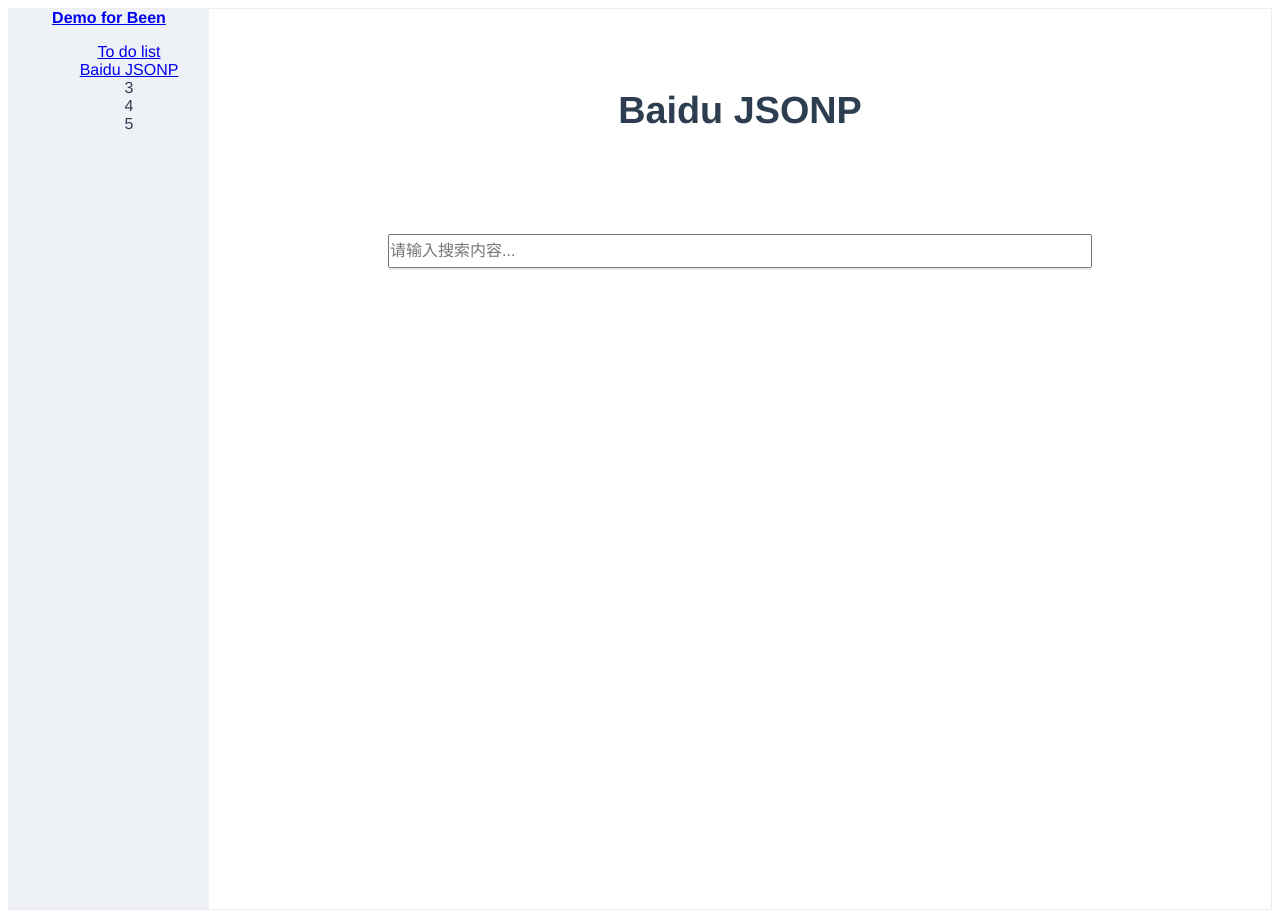
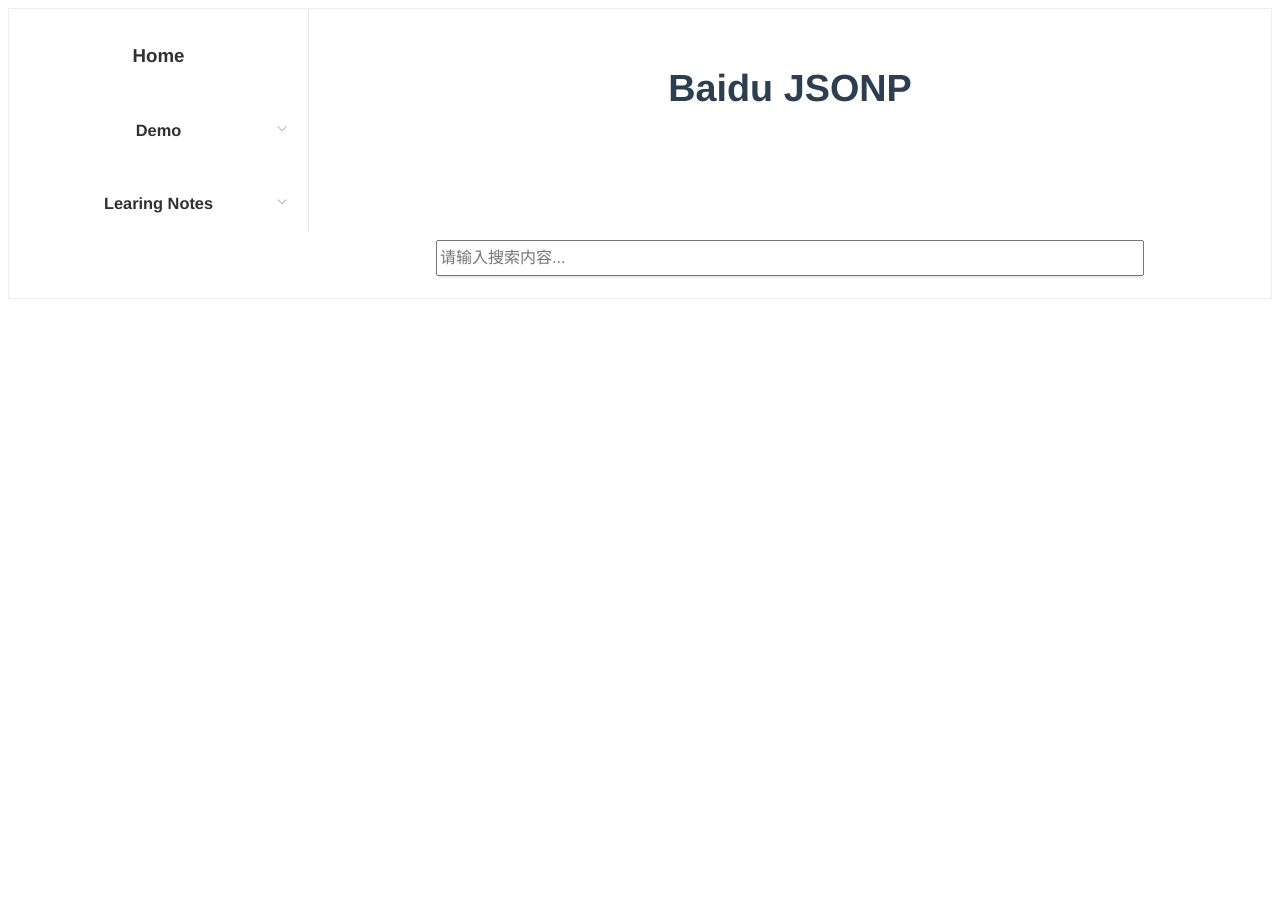
Before and after one commit to been-213/Vue-All, a Vue app in the folder demo-vue/: page /#/JSONP in a window 1280 px wide. After the commit the page ends 800 px from the top, so only its background shows below. Built offline with nearby package versions, Linux system fonts and the light colour scheme; what vue-resource would draw is missing.

Commit message:
update navigater

```diff
--- a/demo-vue/src/App.vue
+++ b/demo-vue/src/App.vue
@@ -1,16 +1,13 @@
 <template>
   <main id="app">
     <el-container style="height: 100%; border: 1px solid #eee">
-    <el-aside width="200px" style="background-color: rgb(238, 241, 246)">
+    <el-aside>
       <Aside/>
   </el-aside>
 
   <el-container>
-    <el-header style="text-align: right; font-size: 12px">
-    </el-header>
-
     <el-main>
-      <router-view id="Content" name="Content"></router-view>
+        <router-view id="Content" name="Content"></router-view>
     </el-main>
   </el-container>
 </el-container>
--- a/demo-vue/src/components/Aside.vue
+++ b/demo-vue/src/components/Aside.vue
@@ -1,20 +1,30 @@
 <template>
   <main>
     <div class="outer">
-      <router-link id="tit" to="/">Demo for Been</router-link>
-      <div class="Nav">
-        <ul>
-          <li>
-            <router-link to="/todolist">To do list</router-link>
-          </li>
-          <li>
-            <router-link to="/JSONP">Baidu JSONP</router-link>
-          </li>
-          <li>3</li>
-          <li>4</li>
-          <li>5</li>
-        </ul>
-      </div>
+          <el-menu
+          router
+          default-active="2">
+          <el-menu-item id="Home" index="/">Home</el-menu-item>
+          <el-submenu index="1">
+            <template slot="title">
+              <h3>Demo</h3>
+            </template>
+            <el-menu-item-group>
+              <el-menu-item index="/todolist">todolist</el-menu-item>
+              <el-menu-item index="/JSONP">JSONP</el-menu-item>
+            </el-menu-item-group>
+          </el-submenu>
+
+          <el-submenu index="2">
+            <template slot="title">
+              <h3>Learing Notes</h3>
+            </template>
+          <el-menu-item-group>
+            <el-menu-item index="2-1">2-1</el-menu-item>
+            <el-menu-item index="2-2">2-2</el-menu-item>
+          </el-menu-item-group>
+          </el-submenu>
+          </el-menu>
     </div>
   </main>
 </template>
@@ -23,15 +33,21 @@
     name: 'Aside'
 }
 </script>
-
+ß
 <style scoped>
-main {
-  height: 900px;
-}
 #tit {
   font-weight: bolder;
 }
-ul {
-  list-style-type: none;
+main {
+  text-align: center;
+}
+#Home{
+    display: block;
+    font-size: 1.17em;
+    margin-block-start: 1em;
+    margin-block-end: 1em;
+    margin-inline-start: 0px;
+    margin-inline-end: 0px;
+    font-weight: bold;
 }
 </style>
--- a/demo-vue/src/pages/Home.vue
+++ b/demo-vue/src/pages/Home.vue
@@ -34,4 +34,7 @@
 ul{
   list-style-type: none;
 }
+main{
+  text-align: center;
+}
 </style>
--- a/demo-vue/src/pages/JSONP.vue
+++ b/demo-vue/src/pages/JSONP.vue
@@ -39,10 +39,7 @@
 h1{
   font-size:1cm;
 }
-* {
-  padding:0;
-  margin: 0;
-}
+
 input{
   font-size: 100%;
   margin: 10% auto 0;
@@ -54,7 +51,7 @@
   width: 700px;
   margin:0 auto;
   border: 1px solid #e9e9e9;
-
+  padding:0;
 }
 li {
   text-align: left;
@@ -66,4 +63,7 @@
 li:hover{
   background-color: #ccc;
 }
+main {
+  text-align: center;
+}
 </style>
--- a/demo-vue/src/pages/Todolist.vue
+++ b/demo-vue/src/pages/Todolist.vue
@@ -93,5 +93,6 @@
 }
 main{
     font-size: 120%;
+    text-align: center;
 }
 </style>
```
